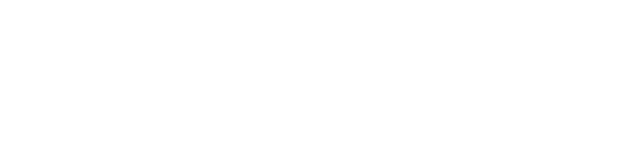
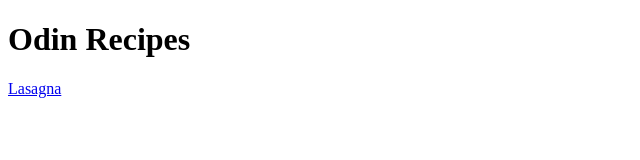
Before and after one commit to Telmo26/odin-recipes, a plain HTML site: page index.html in a window 1280 px wide. Shown: the whole page, without its empty margins (0-640 px from the left). Drawn offline with Linux system fonts and the light colour scheme.

Commit message:
Added lasagna page

```diff
--- a/index.html
+++ b/index.html
@@ -2,9 +2,10 @@
 <html lang="en">
 <head>
     <meta charset="UTF-8">
-    <title>My recipies website</title>
+    <title>Odin Recipes</title>
 </head>
 <body>
-
+    <h1>Odin Recipes</h1>
+    <a href="recipes/lasagna.html">Lasagna</a>
 </body>
 </html>
```
Also changed, not shown: recipes/lasagna.html (added, +10 -0 lines).
